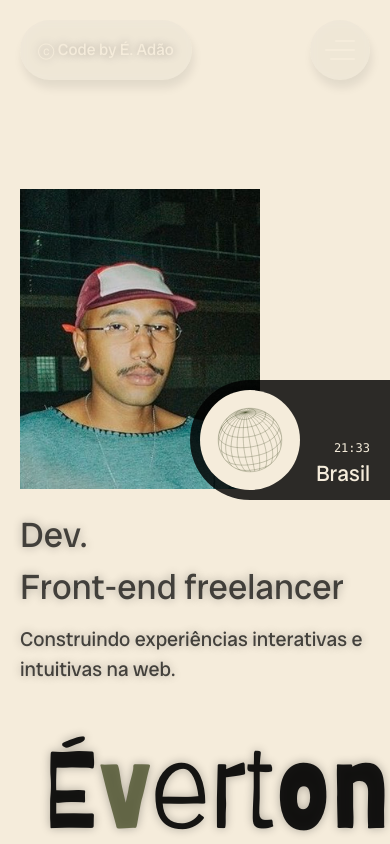
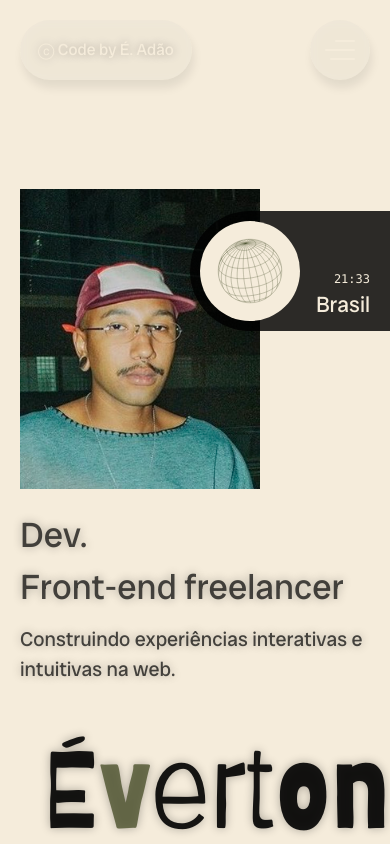
Before and after one commit to adaocomh/eadev_portifolio, a Next.js app: page / in a window 390 px wide. Shown: the top 844 px of the page. Built offline with nearby package versions, Linux system fonts and the light colour scheme.

Commit message:
"Scroll-on-animate" adicionado no relogio

```diff
--- a/src/app/page.tsx
+++ b/src/app/page.tsx
@@ -238,7 +238,7 @@ export default function Home() {
                     <h2 className="text-start text-[35px] text-[var(--cor-font)] text-shadow-[0px_0px_10px_rgba(0,0,0,0.3)] md:text-[50px] lg:text-[60px]"> Dev.<br/> Front-end freelancer<br/></h2>
                     <p className='text-[20px] font-extralight text-[var(--cor-font)] text-shadow-[0px_0px_10px_rgba(0,0,0,0.3)] md:text-[25px] lg:text-[30px]'>Construindo experiências interativas e intuitivas na web.</p>
                 </div>
-                <div className='absolute right-0 top-[45vh] flex justify-between items-center p-[10px] pr-[20px] bg-[rgba(0,0,0,0.82)] rounded-l-full w-[200px]'>
+                <div className='absolute right-0 top-[25vh] md:top-[45vh] flex justify-between items-center p-[10px] pr-[20px] bg-[rgba(0,0,0,0.82)] rounded-l-full w-[200px] animate-on-scroll'>
                     <div className='w-25 h-25 bg-[var(--cor-primaria)] rounded-full'>
                         <LottieWord/>
                     </div>
```
